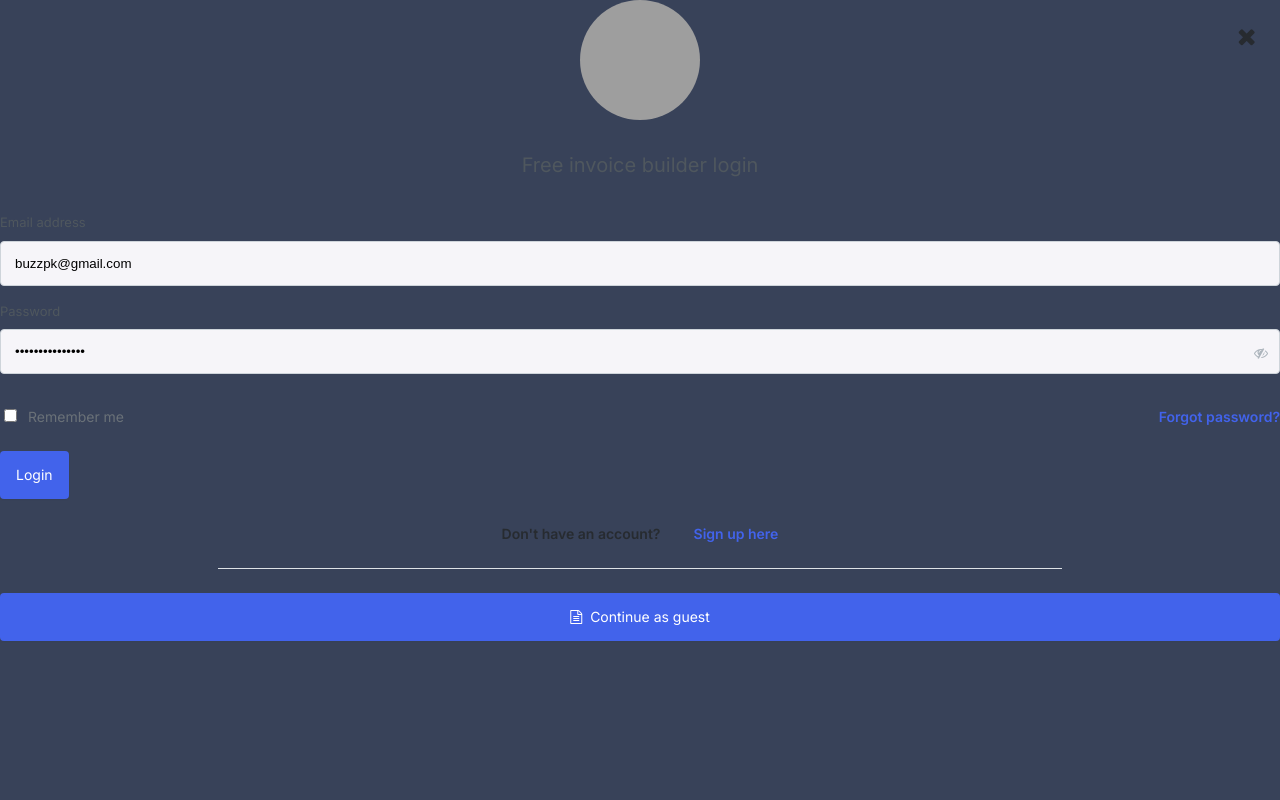
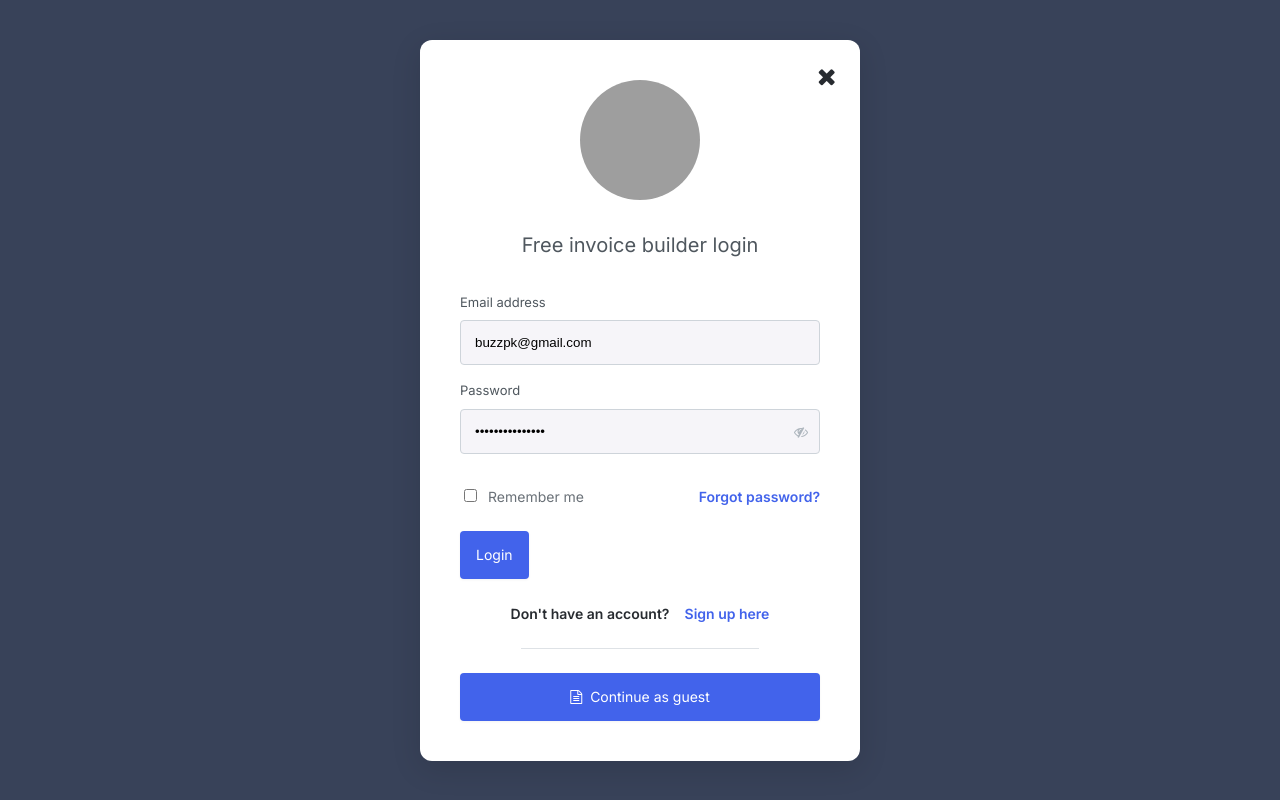
Before and after one commit to buzzcyberpk/invoice-builder, a React (Vite) app in the folder invoice-app/: page /login in a window 1280 px wide. Built offline with nearby package versions, Linux system fonts and the light colour scheme; grey boxes are pictures that could not be loaded.

Commit message:
login page layout fix

```diff
--- a/invoice-app/src/pages/Login.jsx
+++ b/invoice-app/src/pages/Login.jsx
@@ -32,7 +32,7 @@ const Login = () => {
 
     return (
         <div style={{ display: 'flex', alignItems: 'center', justifyContent: 'center', minHeight: '100vh', backgroundColor: 'var(--color-background-login)' }}>
-            <div data-container="" className="login-screen" id="LoginDiv" style={{ width: '100%', height: '100vh' }}>
+            <div data-container="" className="login-screen" id="LoginDiv" style={{ width: '100%', maxWidth: '440px', background: '#ffffff', padding: '40px', borderRadius: '12px', boxShadow: '0 8px 30px rgba(0,0,0,0.12)', position: 'relative' }}>
                 <div data-block="CoreWidgets.WB_Login" className="OSBlockWidget" id="$b4">
                     <form data-form="" onSubmit={handleSubmit} className="login-form position-relative" id="b4-LoginForm">
                         <div data-container="" className="absolute-top-right margin-top-base position-absolute margin-right-base" style={{ position: 'absolute', top: '24px', right: '24px', cursor: 'pointer' }}>
```
Also changed, not shown: 1 other file (tests, documents, lock files or other folders).
